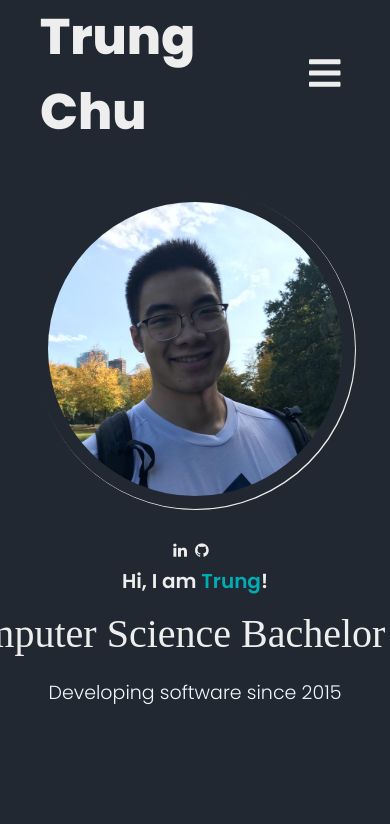
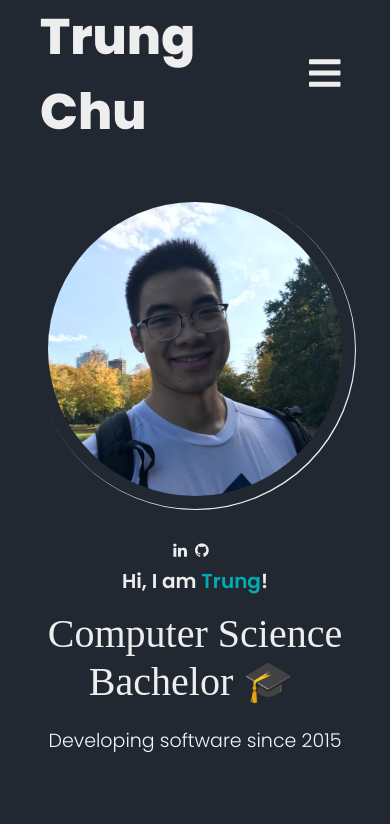
Before and after one commit to tcq1/portfolio, a React (Create React App) app: page / in a window 390 px wide. Shown: the top 824 px of the page. Built offline with nearby package versions, Linux system fonts and the light colour scheme.

Commit message:
fix profile styling

```diff
--- a/src/PortfolioContainer/Home/Profile/Profile.css
+++ b/src/PortfolioContainer/Home/Profile/Profile.css
@@ -89,23 +89,37 @@
     transition: 500ms;
 }
 
-@media only screen and (max-width: 1110px) {
+@media only screen and (max-width: 1200px) {
     .profile-picture {
         margin: 0 0 0 80px;
+    }
+
+    .profile-details {
+        min-width: 0;
     }
 
     .profile-details-name {
         font-size: 20px;
     }
 
-    .profile-details-roles .primary-text {
-        font-size: 12px;
+    .profile-details-roles {
+        display: flex;
+        justify-content: center;
+        max-width: 500px;
+        overflow-wrap: break-word;
+        height: 100%;
     }
 
-    .profile-options .btn {
-        width: 120px;
-        padding: 11px 0;
-        z-index: 700;
+    .profile-options {
+        display: flex;
+        flex-direction: column;
+        justify-content: center;
+        align-items: center;
+    }
+
+    .profile-options button {
+        width: 180px;
+        margin: 50px 0;
     }
 }
 
```
